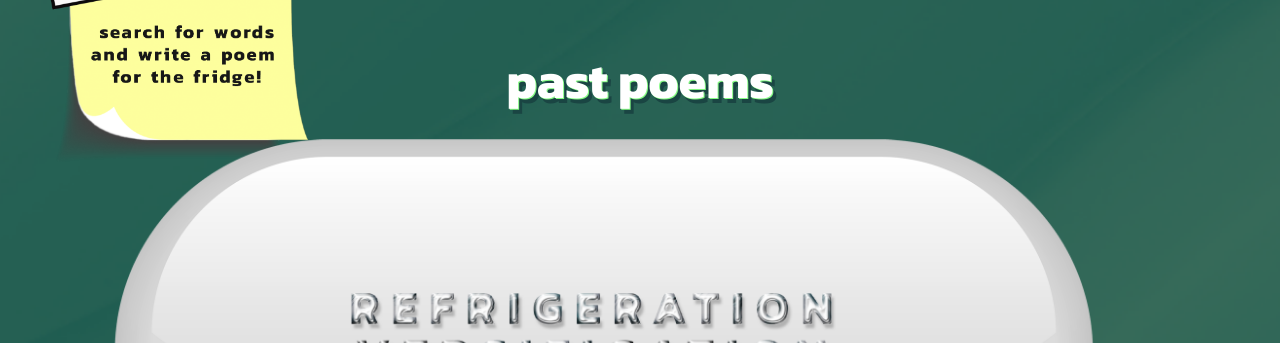
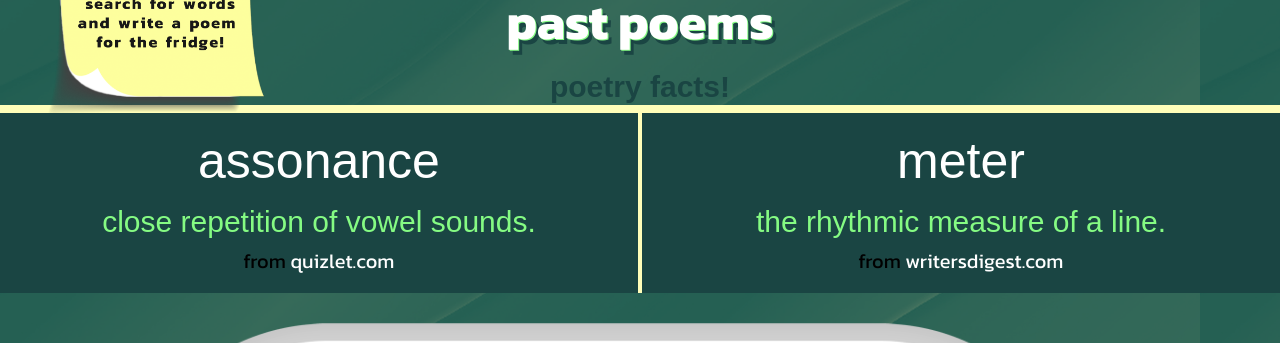
Before and after one commit to AndrewCraig101/RefrigerationVersification, a React (Create React App) app: page /pastpoems in a window 1280 px wide. Shown: the part 165-508 px from the top of the page. Built offline with nearby package versions, Linux system fonts and the light colour scheme; no server answers; the database is empty.

Commit message:
added facts section and fridge button

```diff
--- a/src/App.css
+++ b/src/App.css
@@ -62,7 +62,7 @@ img {
   margin: 0 auto;
   left: 85%;
   right: 0%;
-  margin-top: -65%;
+  margin-top: -70%;
 }
 
 .fridgeImageMain {
@@ -81,7 +81,15 @@ main {
 
 .logo {
   margin-top: -15%;
-  width: 350px;
+  width: 300px;
+}
+
+.poemsButton{
+  position: absolute;
+  z-index: 6;
+  width: 100px;
+  left: 50%;
+  top: 20%;
 }
 
 .poems-container {
@@ -92,7 +100,7 @@ main {
 
 .search-bar {
   position: absolute;
-  margin: -300px 0 0 350px;
+  margin: -200px 0 0 300px;
 }
 
 input[type="text"],
@@ -222,43 +230,22 @@ li:focus {
   background-color: none;
   z-index: 7;
   position: relative;
-  height: 150px;
+  height: 200px;
   overflow: auto;
+  background-color: tomato;
 }
-
-
-/* footer {
-  background-color: #1a4543;
-  padding: 20px 0;
-}
-
-footer p{
-    font-weight: 700;
-    font-family: 'Kanit', sans-serif;
-    text-align: center;
-    font-size: 2rem;
-    color: white;
-    text-transform: uppercase;
-    text-shadow: 1px 1px #85fb83;
-
-}
-
-footer p a {
-  text-decoration: none;
-} */
-
-
 
 /* **********FIREBASE PAGE********** */
 
 
 .firebase {
   background-image: url(./darkwaves.png);
-  background-size: cover;
-  background-repeat: no-repeat;
-  height: 150vh;
-  overflow-y: hidden;
-  display: flex;
+  /* background-size: cover;
+  background-repeat: no-repeat;   */
+  /* height: 150vh; */
+  /* overflow-y: hidden;
+  display: flex; */
+  overflow: auto;
 }
 
 .fridgeImage{
@@ -323,3 +310,61 @@ footer p a {
     font-size: calc(2rem - 1vw);
   }
 }
+
+
+
+
+/* *******FACTS ELEMENT******* */
+.factWrapper {
+  max-width: 1440px;
+}
+.poetryHeading {
+  text-align: center;
+  color:#1A4543;
+  font-family: ‘Kanit’, sans-serif;
+  font-size: 3rem;
+  margin-top: 20px;
+}
+.poetryDivSection {
+    display: flex;
+    justify-content: center;
+    align-items: center;
+    width: 100%;
+    border-top: 8px solid #FFFEB9;
+}
+.poetryTermsDiv {
+    display: flex;
+    justify-content: center;
+    align-items: center;
+    flex-direction: column;
+    width: 50%;
+    padding: 20px;
+    background-color: #1A4543
+}
+.poetryTerms1div {
+    border-right: 2px solid #FFFEB9;
+}
+.poetryTerms2div {
+    border-left: 2px solid #FFFEB9;
+}
+.titlePara {
+    font-family: ‘Kanit’, sans-serif;
+    color: white;
+    font-size: 5rem;
+    text-align: center;
+    padding-bottom: 15px;
+}
+.titleDef {
+    font-family: ‘Kanit’, sans-serif;
+    color: #85FB83;
+    font-size: 3rem;
+    text-align: center;
+    margin-bottom: 10px;
+}
+p a {
+  color: white;
+  font-size: 2rem;
+}
+.linkPara {
+  font-size: 2rem;
+}
--- a/src/App.js
+++ b/src/App.js
@@ -1,7 +1,6 @@
 import './App.css';
 import Search from './Search';
 import Logo from './Logo';
-import PostItNote from './PostItNote';
 import Footer from './Footer';
 import HomePage from './HomePage'
 import FirebasePoems from './FirebasePoems';
--- a/src/FirebasePoems.js
+++ b/src/FirebasePoems.js
@@ -3,6 +3,7 @@ import Logo from './Logo';
 import App from './App';
 import Poem from './Poem';
 import Footer from './Footer';
+import Facts from './Facts';
 import { BrowserRouter as Router, Route, Link } from 'react-router-dom';
 
 
@@ -15,6 +16,7 @@ function FirebasePoems () {
                 <Logo />
              </Link>
                 <h1 className="firebaseTitle">Past Poems</h1>
+                <Facts/>
                 <section className="past-poems-container">
                     <div className="imageContainer">
                         <img src="./assets/fridge.png" className="fridgeImage" alt=""/>
--- a/src/HomePage.js
+++ b/src/HomePage.js
@@ -2,7 +2,7 @@ import './App.css';
 import Search from './Search';
 import Logo from './Logo';
 import App from './App';
-import Footer from './Footer'
+import PoemsButton from './PoemsButton';
 import { BrowserRouter as Router, Route, Link } from 'react-router-dom';
 
 
@@ -13,6 +13,9 @@ function HomePage() {
             <section className="poems-container">
                 <Link to="/">
                     <Logo />
+                </Link>
+                <Link to="/pastpoems">
+                    <PoemsButton/>
                 </Link>
                 <div className="poems-content">
                     <Search />
--- /dev/null
+++ b/src/PoemsButton.js
@@ -0,0 +1,12 @@
+import React from 'react';
+
+
+function PoemsButton() {
+    return(
+        <div className="poemsButton">
+            <img src="./assets/pastPoemsButton.png" alt="" />
+        </div>
+    )
+}
+
+export default PoemsButton;
--- a/src/PostItNote.js
+++ /dev/null
@@ -1,11 +0,0 @@
-import React from 'react';
-
-function PostItNote() {
-    return(
-        <div className="postItNote">
-            <img src="./assets/yellowPostIt.png" alt="post it note with instructions to place word items on fridge"/>
-        </div>
-    )
-}
-
-export default PostItNote;
```
Also changed, not shown: public/assets/pastPoemsButton.png (added), src/background-image-fridge1.png (deleted).
